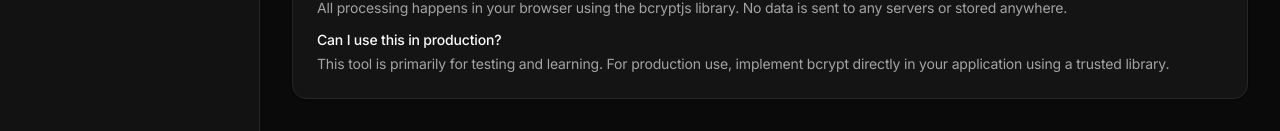
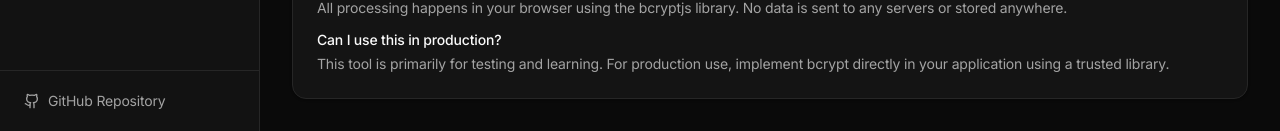
Before and after one commit to mariombn/devtools, a React (Vite) app: page /bcrypt in a window 1280 px wide. Shown: the part 1113-1244 px from the top of the page. Built offline with nearby package versions, Linux system fonts and the light colour scheme.

Commit message:
github and readme

```diff
--- a/src/components/Layout/Sidebar.tsx
+++ b/src/components/Layout/Sidebar.tsx
@@ -1,5 +1,5 @@
 import { useRef } from 'react'
-import { Wrench } from 'lucide-react'
+import { Wrench, Github } from 'lucide-react'
 import { useNavigate, useLocation } from 'react-router-dom'
 import { cn } from '@/lib/utils'
 import {
@@ -148,6 +148,39 @@ export function Sidebar({ mobileOpen, onClose, collapsed = false }: SidebarProps
         })}
         </nav>
       </TooltipProvider>
+      <div className={cn(
+        "border-t border-border p-3",
+        collapsed ? "flex justify-center" : "flex items-center gap-2"
+      )}>
+        {collapsed ? (
+          <Tooltip>
+            <TooltipTrigger asChild>
+              <a
+                href="https://github.com/mariombn/devtools"
+                target="_blank"
+                rel="noopener noreferrer"
+                className="flex size-9 items-center justify-center rounded-lg text-muted-foreground transition-colors hover:bg-secondary hover:text-foreground"
+                aria-label="GitHub Repository"
+              >
+                <Github className="size-4" />
+              </a>
+            </TooltipTrigger>
+            <TooltipContent side="right">
+              GitHub Repository
+            </TooltipContent>
+          </Tooltip>
+        ) : (
+          <a
+            href="https://github.com/mariombn/devtools"
+            target="_blank"
+            rel="noopener noreferrer"
+            className="flex w-full items-center gap-2 rounded-lg px-3 py-2 text-sm text-muted-foreground transition-colors hover:bg-secondary hover:text-foreground"
+          >
+            <Github className="size-4" />
+            <span>GitHub Repository</span>
+          </a>
+        )}
+      </div>
     </div>
   )
 
--- a/src/components/ui/button-group.tsx
+++ b/src/components/ui/button-group.tsx
@@ -70,5 +70,4 @@ export {
   ButtonGroup,
   ButtonGroupSeparator,
   ButtonGroupText,
-  buttonGroupVariants,
 }
```
Also changed, not shown: 1 other file (tests, documents, lock files or other folders).
